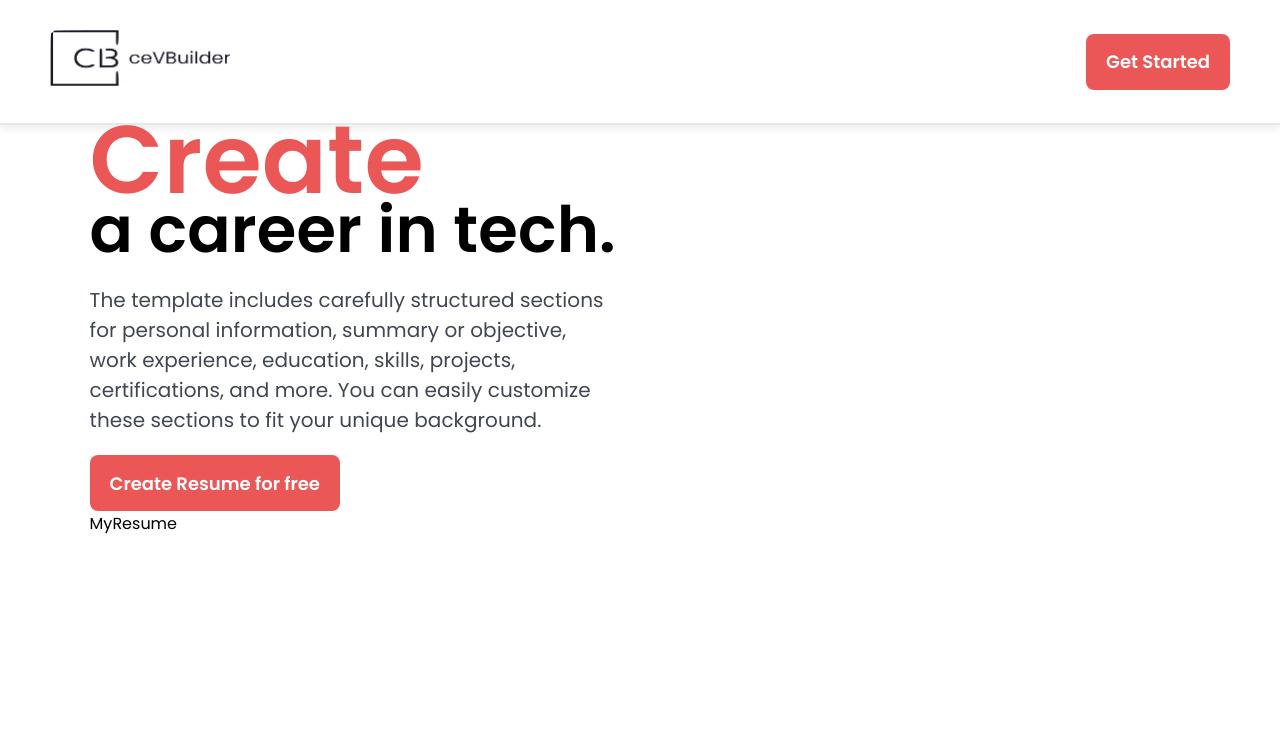
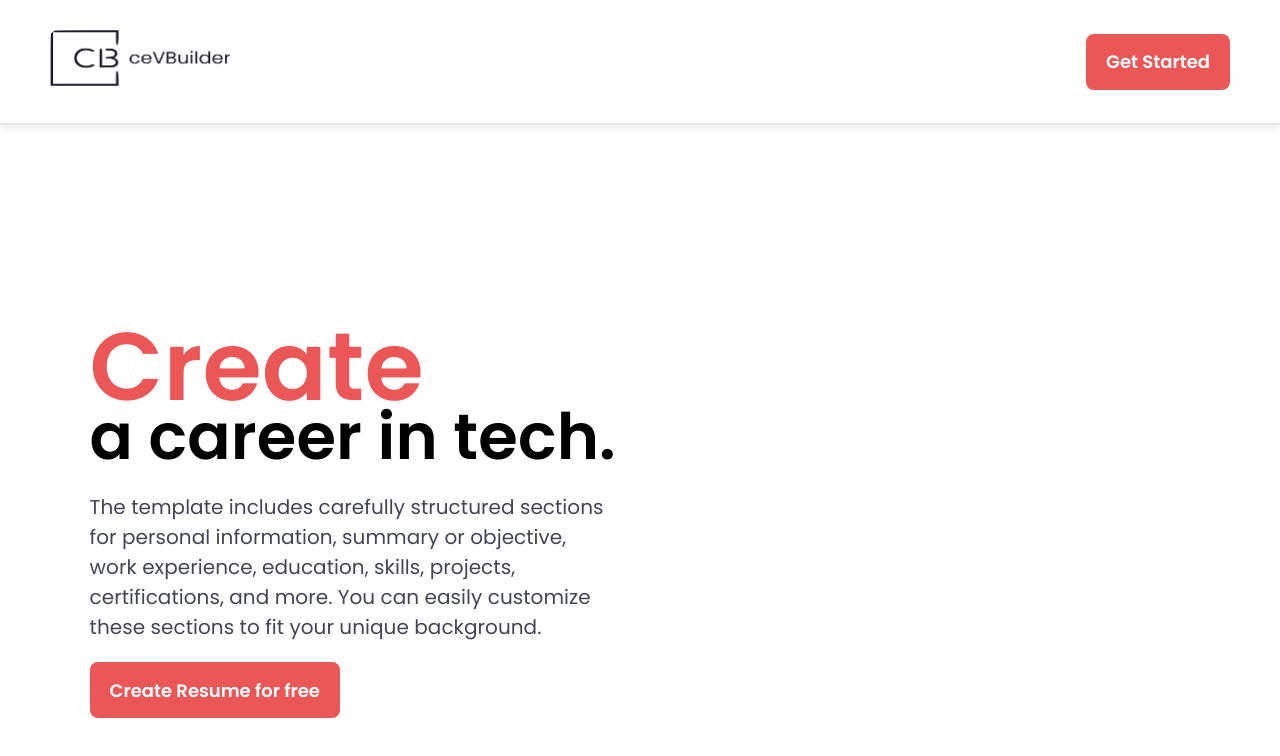
Before and after one commit to Moamal-2000/resume-builder, a Next.js app: page / in a window 1280 px wide. Shown: the top 756 px of the page. Built offline with nearby package versions, Linux system fonts and the light colour scheme.

Commit message:
style(MyResume): add basic styles

```diff
--- a/src/app/page.module.scss
+++ b/src/app/page.module.scss
@@ -1 +1,5 @@
-.home {}
+.home {
+  display: flex;
+  justify-content: space-between;
+  align-items: center;
+}
--- a/src/components/HomePage/MyResume/MyResume.jsx
+++ b/src/components/HomePage/MyResume/MyResume.jsx
@@ -1,7 +1,7 @@
 import s from "./MyResume.module.scss";
 
 const MyResume = () => {
-  return <section className={s.myResume}>MyResume</section>;
+  return <section className={s.myResume}></section>;
 };
 
 export default MyResume;
--- a/src/components/HomePage/MyResume/MyResume.module.scss
+++ b/src/components/HomePage/MyResume/MyResume.module.scss
@@ -1 +1,5 @@
-.myResume {}
+.myResume {
+  position: relative;
+  background: #F5F6F7;
+  border-radius: 20px;
+}
```
